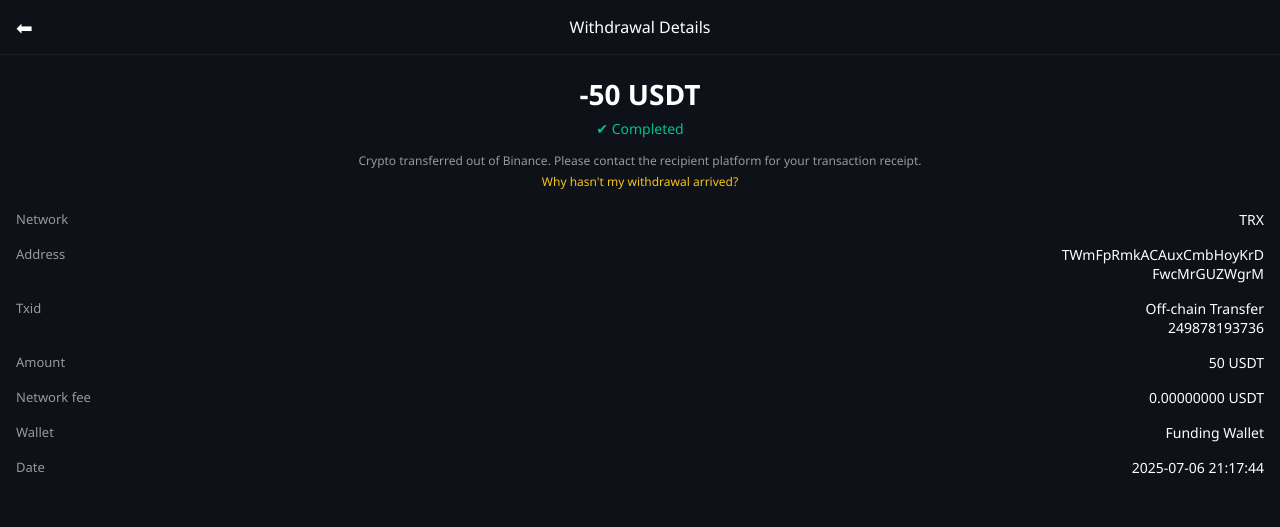
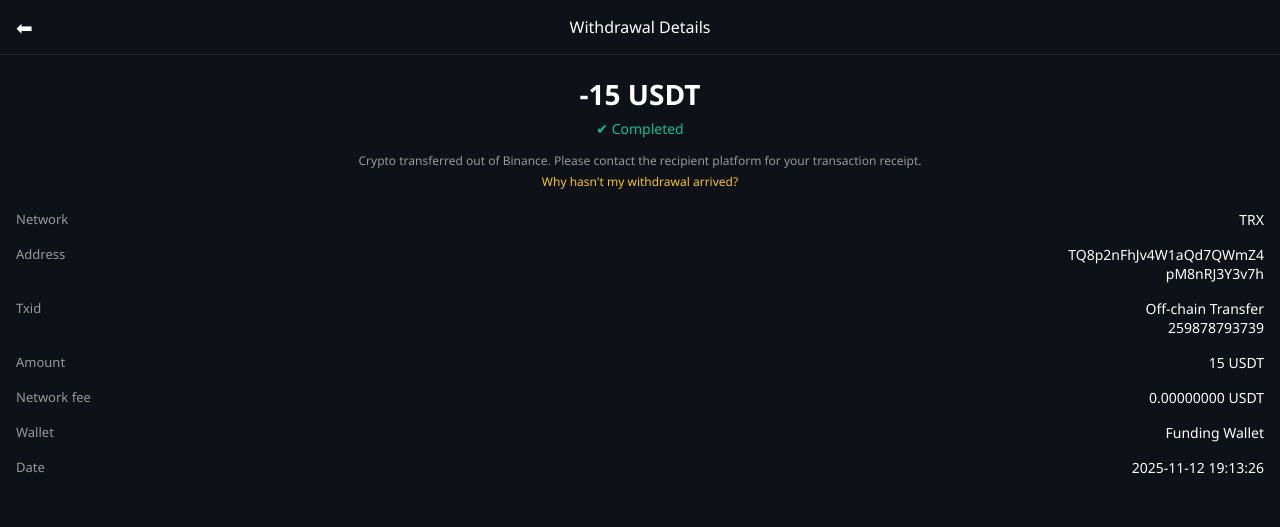
Before and after one commit to mtmostakim24/Mt-333, a plain HTML site: page index.html in a window 1280 px wide. Shown: the top 527 px of the page. Drawn offline with Linux system fonts and the light colour scheme.

Commit message:
Update index.html

```diff
--- a/index.html
+++ b/index.html
@@ -136,7 +136,7 @@
   <!-- Page Content -->
   <div class="container">
     <div class="centered">
-      <div class="amount">-50 USDT</div>
+      <div class="amount">-15 USDT</div>
       <div class="completed">&#10004; Completed</div>
       <div class="info-text">
         Crypto transferred out of Binance. Please contact the recipient platform for your transaction receipt.
@@ -152,17 +152,17 @@
 
     <div class="row">
       <div class="label">Address</div>
-      <div class="value">TWmFpRmkACAuxCmbHoyKrD<br>FwcMrGUZWgrM</div>
+      <div class="value">TQ8p2nFhJv4W1aQd7QWmZ4<br>pM8nRJ3Y3v7h</div>
     </div>
 
     <div class="row">
       <div class="label">Txid</div>
-      <div class="value">Off-chain Transfer<br>249878193736</div>
+      <div class="value">Off-chain Transfer<br>259878793739</div>
     </div>
 
     <div class="row">
       <div class="label">Amount</div>
-      <div class="value">50 USDT</div>
+      <div class="value">15 USDT</div>
     </div>
 
     <div class="row">
@@ -177,7 +177,7 @@
 
     <div class="row">
       <div class="label">Date</div>
-      <div class="value">2025-07-06 21:17:44</div>
+      <div class="value">2025-11-12 19:13:26</div>
     </div>
   </div>
 
```
